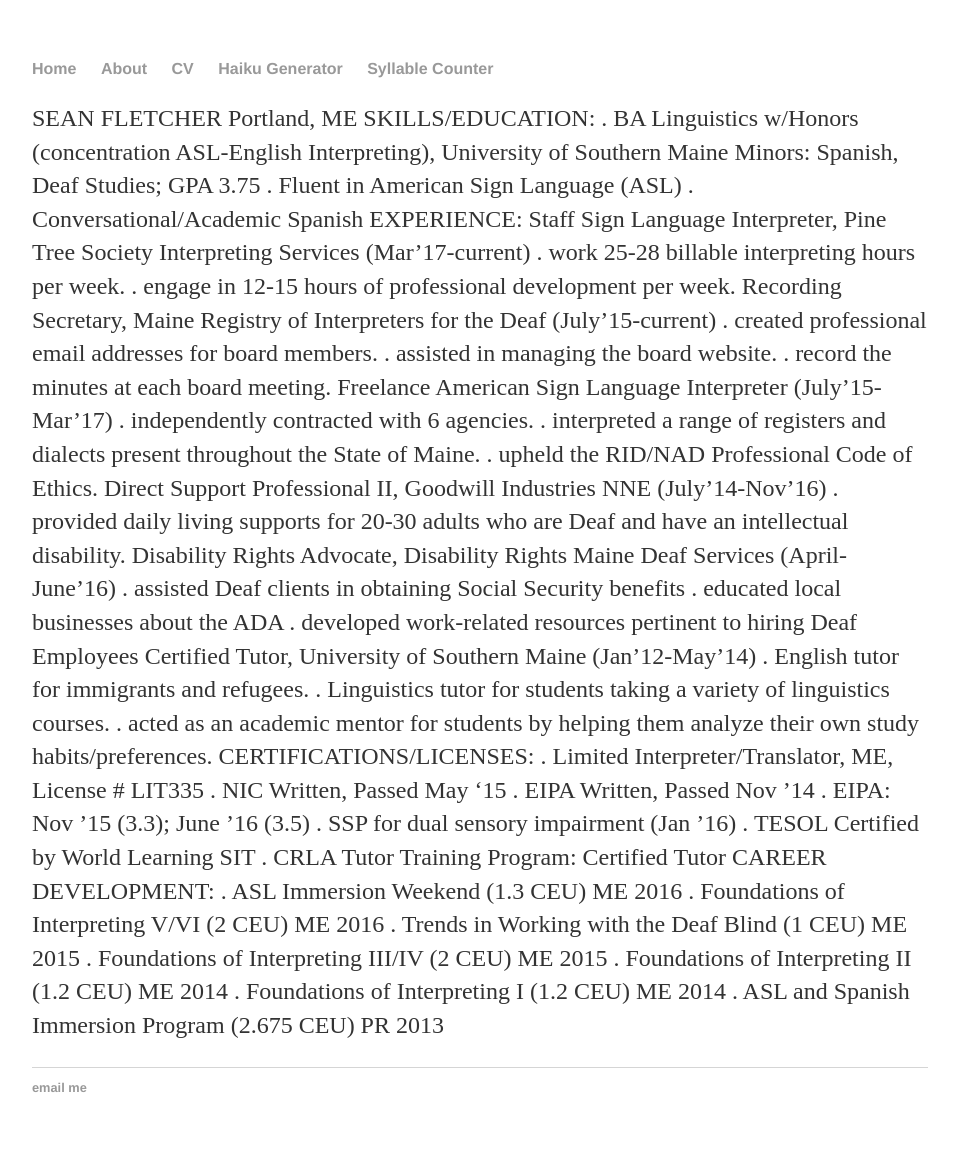
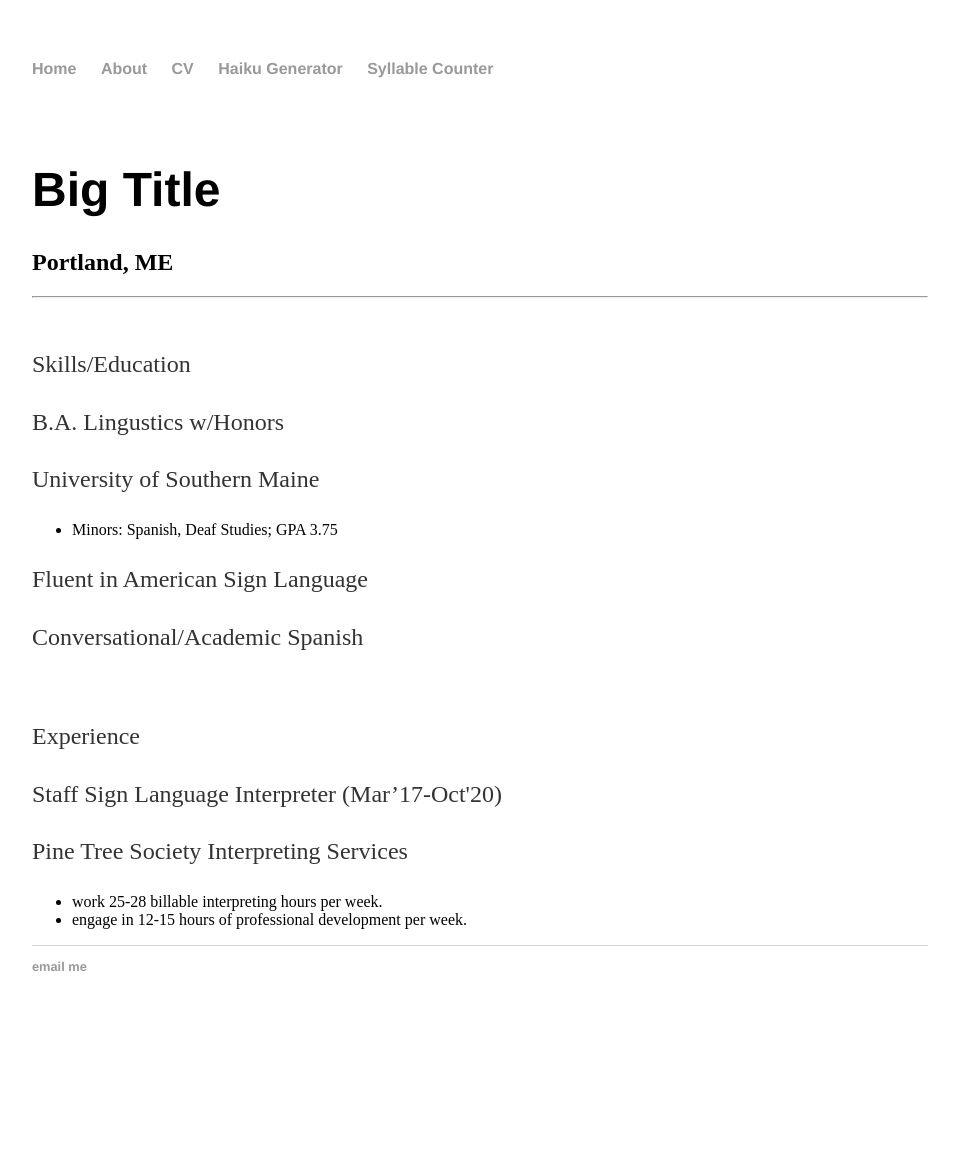
Before and after one commit to SeanEFletcher/SeanEFletcher.github.io, a Jekyll site: the page built from cv/index.html, in a window 1280 px wide. Shown: the whole page, without its empty margins (160-1119 px from the left). Built offline with Jekyll 4.4.1, drawn with Linux system fonts in a browser that asks for light colours; after the commit the page ends 1034 px from its top, so only the background shows below that.

Commit message:
Update index.html

```diff
--- a/cv/index.html
+++ b/cv/index.html
@@ -2,79 +2,65 @@
 layout: default
 title: Sean's CV
 ---
-
-<p>
-SEAN FLETCHER
-Portland, ME
+<div class="stuff I did">
+  <br><br>
+  <h1>Big Title</h1>
+  <h2>Portland, ME</h2>
+  <hr />
+  <br>
+  <p class="head00">Skills/Education</p>
+  <p class="content00">B.A. Lingustics w/Honors</p>
+  <p class="content00">University of Southern Maine</p>
+  <ul>
+    <li>Minors: Spanish, Deaf Studies; GPA 3.75</li>
+  </ul>
+  <p class="content00">Fluent in American Sign Language</p>
+  <p class="content00">Conversational/Academic Spanish</p>
+  <br>
+  <p class="head00">Experience</p>
+  <p class="content00">Staff Sign Language Interpreter (Mar’17-Oct'20)</p>
+  <p class="content00">Pine Tree Society Interpreting Services</p>
+  <ul>
+    <li>work 25-28 billable interpreting hours per week.</li>
+    <li>engage in 12-15 hours of professional development per week.</li>
+  </ul>
 
 
-SKILLS/EDUCATION:
-
-.  BA Linguistics w/Honors (concentration ASL-English Interpreting), University of Southern Maine
-     Minors: Spanish, Deaf Studies; GPA 3.75
-
-.  Fluent in American Sign Language (ASL)
-
-.  Conversational/Academic Spanish
-
-
-EXPERIENCE:
-
-Staff Sign Language Interpreter, Pine Tree Society Interpreting Services (Mar’17-current)
-
-.  work 25-28 billable interpreting hours per week.
-.  engage in 12-15 hours of professional development per week.
-
-
-Recording Secretary, Maine Registry of Interpreters for the Deaf (July’15-current)
-
-.  created professional email addresses for board members.
-.  assisted in managing the board website.
-.  record the minutes at each board meeting.
-
-
-Freelance American Sign Language Interpreter (July’15-Mar’17)
-
-.  independently contracted with 6 agencies.
-.  interpreted a range of registers and dialects present throughout the State of Maine.
-.  upheld the RID/NAD Professional Code of Ethics.
-
-
-Direct Support Professional II, Goodwill Industries NNE (July’14-Nov’16)
-
-.  provided daily living supports for 20-30 adults who are Deaf and have an intellectual disability.
-
-
-Disability Rights Advocate, Disability Rights Maine Deaf Services (April-June’16)
-
-.  assisted Deaf clients in obtaining Social Security benefits
-.  educated local businesses about the ADA
-.  developed work-related resources pertinent to hiring Deaf Employees
-
-
-Certified Tutor, University of Southern Maine (Jan’12-May’14)
-
-.  English tutor for immigrants and refugees.
-.  Linguistics tutor for students taking a variety of linguistics courses.
-.  acted as an academic mentor for students by helping them analyze their own study habits/preferences.
-
-
-CERTIFICATIONS/LICENSES:
-. Limited Interpreter/Translator, ME, License # LIT335
-. NIC Written, Passed May ‘15
-. EIPA Written, Passed Nov ’14
-. EIPA: Nov ’15 (3.3); June ’16 (3.5)
-. SSP for dual sensory impairment (Jan ’16)
-. TESOL Certified by World Learning SIT
-. CRLA Tutor Training Program: Certified Tutor
-
-CAREER DEVELOPMENT:
-. ASL Immersion Weekend (1.3 CEU) ME 2016
-. Foundations of Interpreting V/VI (2 CEU) ME 2016
-. Trends in Working with the Deaf Blind (1 CEU) ME 2015
-. Foundations of Interpreting III/IV (2 CEU) ME 2015
-. Foundations of Interpreting II (1.2 CEU) ME 2014
-. Foundations of Interpreting I (1.2 CEU) ME 2014
-. ASL and Spanish Immersion Program (2.675 CEU) PR 2013
-
-</p>
+  <!--
+  <ul>
+    <li>Drawing</li>
+    <li>Photography</li>
+    <li>Design</li>
+    <li>Programming</li>
+    <li>Computer Science</li>
+  </ul>
+  <p class="head00">Skills</p>
+  <ul>
+    <li>Web Design with HTML & CSS</li>
+  </ul>
+  <p class="head00">Education</p>
+  <ul>
+    <a href="http://www.wiltonhighschool.org/pages/Wilton_High_School">
+      <li>Wilton High School</li>
+    </a>
+    <a href="https://www.silvermineart.org/">
+      <li>Silvermine School of Arts</li>
+    </a>
+    <li>Codeacademy</li>
+  </ul>
+  <p class="head00">Experience</p>
+  <ul>
+    <li>Student Technology Intern for Wilton School District</li>
+    <li>Babysitter</li>
+  </ul>
+  <p class="head00">Extracurriculars</p>
+  <ul>
+    <li>Recycling Club</li>
+    <li>Gardening Club</li>
+    <li>Book Club</li>
+  </ul>
+</div>
+<div class="right"></div>
+<div id="footer">
+  <h2 id="name">Emily</h2></div>
+  -->
```
